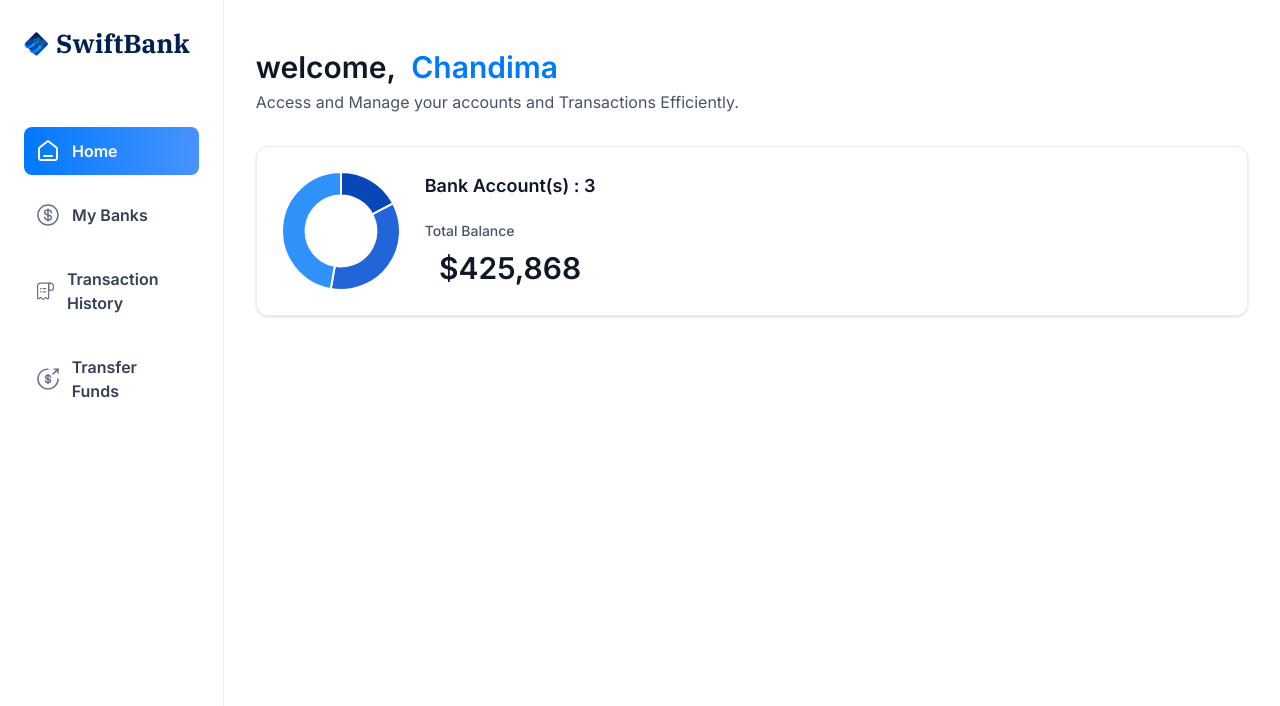
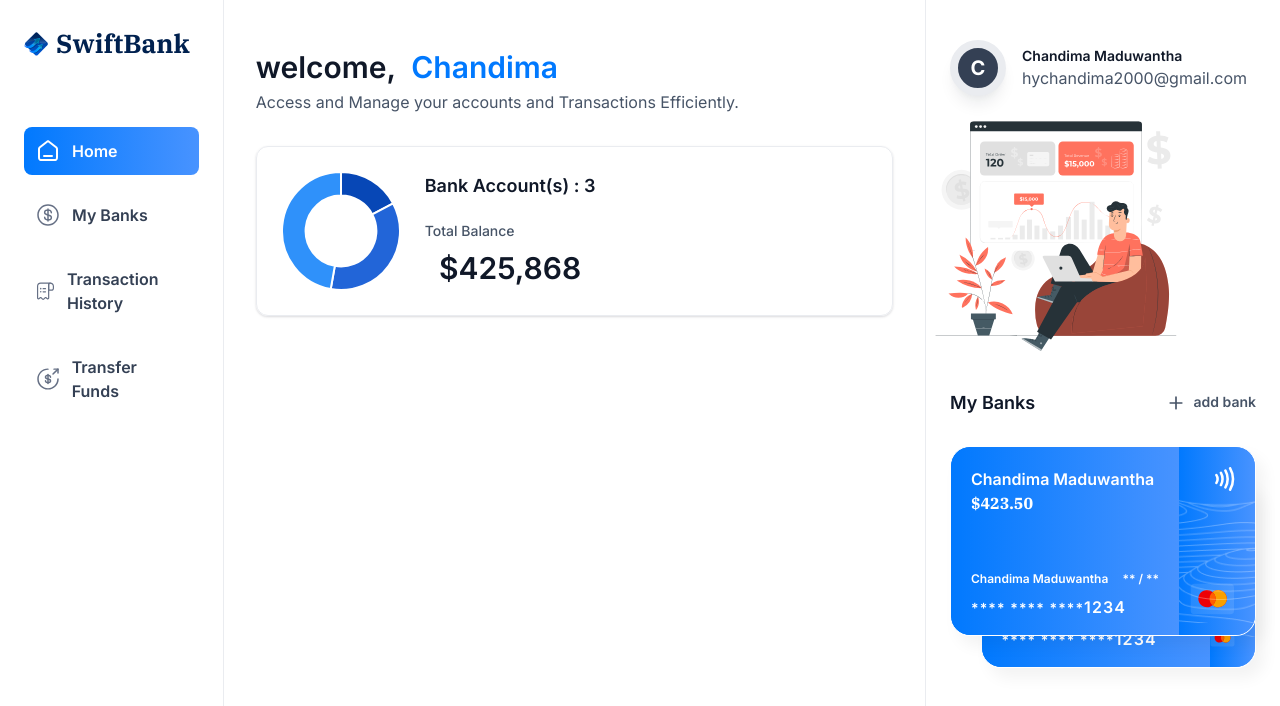
Before and after one commit to chandima2000/bank-app-with-finance-management-dashboard, a Next.js app: page / in a window 1280 px wide. Shown: the top 706 px of the page. Built offline with nearby package versions, Linux system fonts and the light colour scheme.

Commit message:
Add BankCard component to RightSideBar Component and add styles

```diff
--- a/app/(root)/page.tsx
+++ b/app/(root)/page.tsx
@@ -1,29 +1,44 @@
 import Header from "@/components/Header";
+import RightSideBar from "@/components/RightSideBar";
 import TotalBalanceBox from "@/components/TotalBalanceBox";
 
 
 export default function Home() {
 
-  const loggedIn = {firstName : "Chandima"}
+  const loggedIn = {
+    firstName: "Chandima",
+    lastName:"Maduwantha",
+    email:"hychandima2000@gmail.com"
+   }
   return (
-    <section className="home">
-      <div className="home-content">
-        <header className="home-header">
+    <section className="no-scrollbar flex flex-row w-full max-xl:max-h-screen max-xl:overflow-y-scroll">
+      <div className="no-scrollbar flex w-full flex-1 flex-col gap-8 px-5 sm:px-8 py-7 lg:py-12 xl:max-h-screen xl:overflow-y-scroll">
+        <header className="flex flex-col justify-between gap-8">
           <Header
             type="greeting"
             title="welcome"
-            user= {loggedIn?.firstName || "guest"}
+            user={loggedIn?.firstName || "guest"}
             subtext="Access and Manage your accounts and Transactions Efficiently."
           />
 
           <TotalBalanceBox
-            accounts = {[]}
-            totalBanks = {3}
-            totalCurrentBalance = {425868}
-            />
+            accounts={[]}
+            totalBanks={3}
+            totalCurrentBalance={425868}
+          />
 
         </header>
+
+        {/* Recent Transaction */}
       </div>
+
+      {/* Right Sidebar Component */}
+      <RightSideBar
+        user={loggedIn}
+        transactions={[]}
+        banks={[{currentBalance: 423.50},{currentBalance:500.00}]}
+      />
+
     </section>
 
   )
--- a/components/RightSideBar.tsx
+++ b/components/RightSideBar.tsx
@@ -1,6 +1,7 @@
 import Image from 'next/image';
 import Link from 'next/link';
 import React from 'react'
+import BankCard from './BankCard';
 
 
 declare interface RightSidebarProps {
@@ -11,8 +12,8 @@ declare interface RightSidebarProps {
 
 
 export default function RightSideBar({
-    user,transactions,banks
-} : RightSidebarProps
+    user, transactions, banks
+}: RightSidebarProps
 ) {
     return (
         <div className='no-scrollbar hidden h-screen max-h-screen flex-col border-l border-gray-200 xl:flex w-[355px] xl:overflow-y-scroll !important'>
@@ -65,10 +66,22 @@ export default function RightSideBar({
 
                 {banks?.length > 0 && (
                     <div className='relative flex flex-1 flex-col items-center justify-center gap-5'>
-                <div className="relative z-10">Bank Card 1</div>
+                        <div className="relative z-10">
+                            <BankCard
+                                key={banks[0].$id}
+                                userName={`${user.firstName} ${user.lastName}`}
+                                account={banks[0]}
+                                showBalance={false}
+                            />
+                        </div>
                         {banks[1] && (
                             <div className="absolute right-0 top-8 z-0 w-[90%]">
-                        Bank Card 2
+                                <BankCard
+                                    key={banks[1].$id}
+                                    userName={`${user.firstName} ${user.lastName}`}
+                                    account={banks[1]}
+                                    showBalance={false}
+                                />
                             </div>
                         )}
                     </div>
```
Also changed, not shown: public/icons/finance.svg (added). Lines whose indentation alone changed are shown as unchanged.
